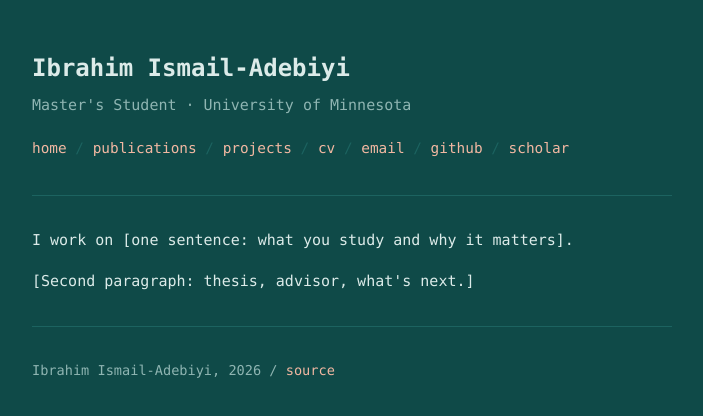
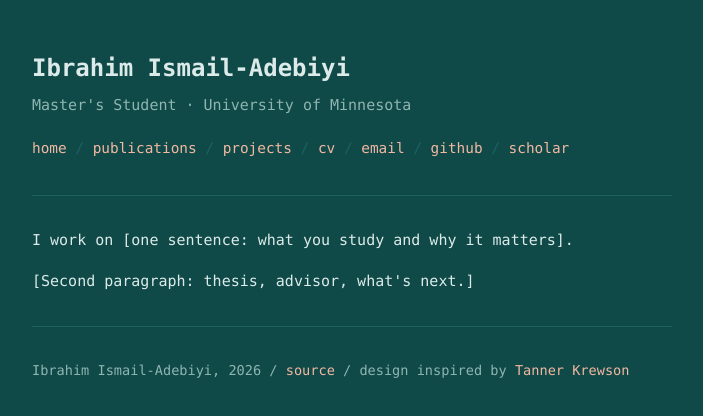
Before and after one commit to ibrahimiadebiyi/ibrahimiadebiyi.github.io, a SvelteKit app: page / in a window 1280 px wide. Shown: the top 416 px of the page, without its empty margins (288-991 px from the left). Built offline with nearby package versions, Linux system fonts and the light colour scheme.

Commit message:
Acknowledgements

```diff
--- a/src/routes/+layout.svelte
+++ b/src/routes/+layout.svelte
@@ -26,9 +26,10 @@
   <hr />
 
   <footer>
-    Ibrahim Ismail-Adebiyi, {new Date().getFullYear()} /
-    <a href="https://github.com/ibrahimiadebiyi/ibrahimiadebiyi.github.io">source</a>
-  </footer>
+  Ibrahim Ismail-Adebiyi, {new Date().getFullYear()} /
+  <a href="https://github.com/ibrahimiadebiyi/ibrahimiadebiyi.github.io">source</a> /
+  design inspired by <a href="https://www.tannerkrewson.com">Tanner Krewson</a>
+</footer>
 </div>
 
 <style>
```
